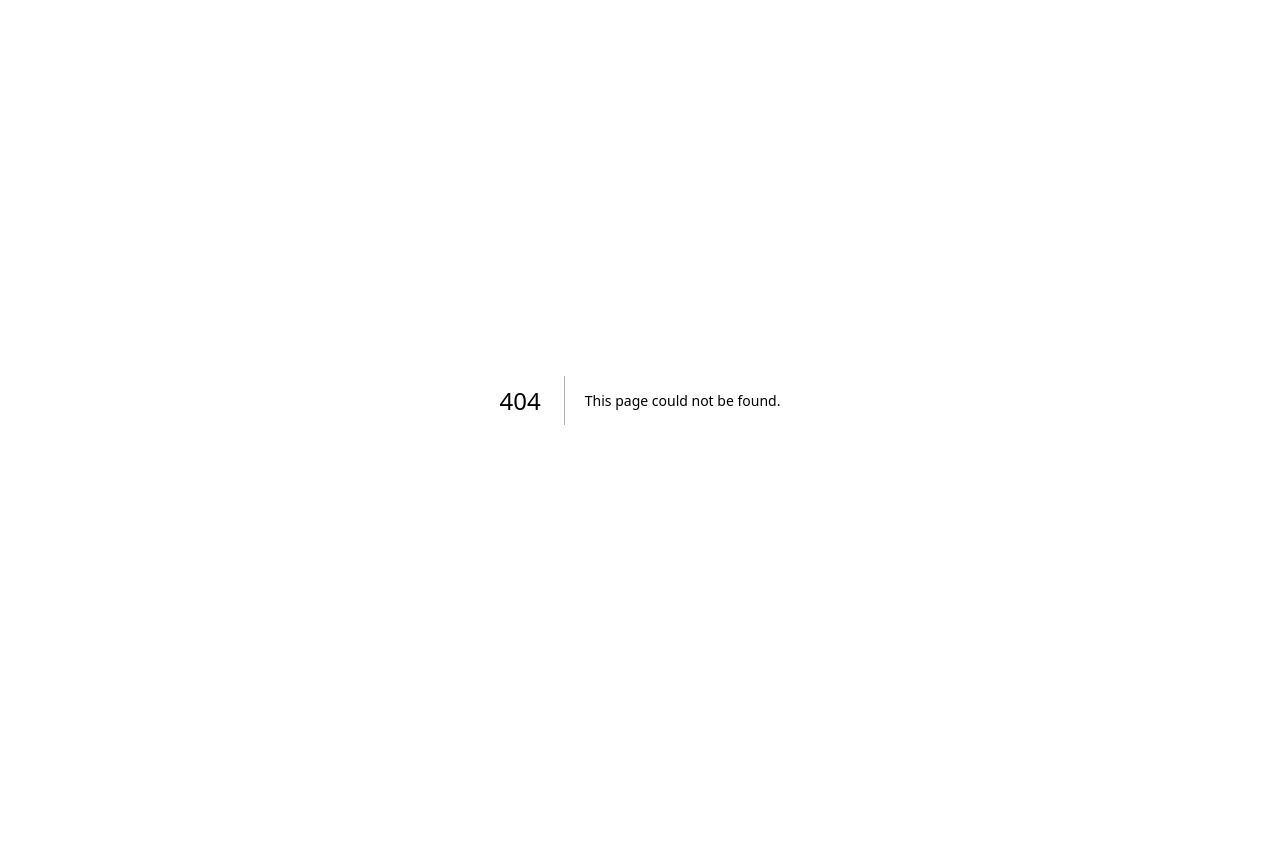
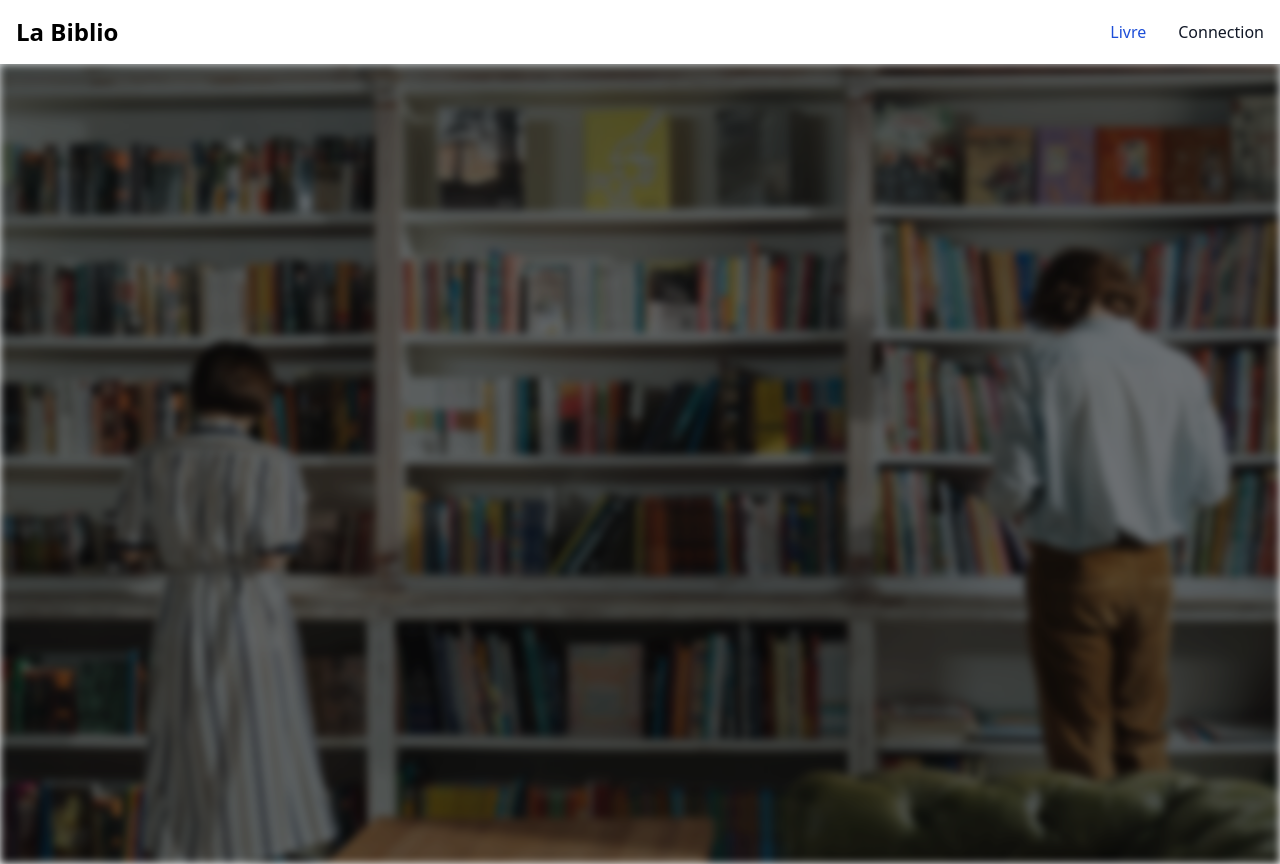
Before and after one commit to Fred-18/labibliothequefrontend, a Next.js app: page /HomePage in a window 1280 px wide. Before the commit this address had no page. Before the commit the page ends 800 px from the top, so only its background shows below. Built offline with nearby package versions, Linux system fonts and the light colour scheme.

Commit message:
Ajout axios et Ajoue de page login et home

```diff
--- a/package.json
+++ b/package.json
@@ -10,6 +10,7 @@
   },
   "dependencies": {
     "autoprefixer": "10.4.14",
+    "axios": "^1.5.0",
     "eslint": "8.47.0",
     "eslint-config-next": "13.4.13",
     "next": "13.4.13",
--- /dev/null
+++ b/src/components/Navbar.js
@@ -0,0 +1,63 @@
+import { Container } from "postcss";
+import React from "react";
+
+export const Navbar = () => {
+  return (
+    <>
+      <nav class="bg-white border-gray-200 dark:bg-gray-900">
+        <div class="max-w-screen-xl flex flex-wrap items-center justify-between mx-auto p-4">
+          <a href="https://flowbite.com/" class="flex items-center">
+            <span class="self-center text-2xl font-semibold whitespace-nowrap dark:text-white">
+              La Biblio
+            </span>
+          </a>
+          <button
+            data-collapse-toggle="navbar-default"
+            type="button"
+            class="inline-flex items-center p-2 w-10 h-10 justify-center text-sm text-gray-500 rounded-lg md:hidden hover:bg-gray-100 focus:outline-none focus:ring-2 focus:ring-gray-200 dark:text-gray-400 dark:hover:bg-gray-700 dark:focus:ring-gray-600"
+            aria-controls="navbar-default"
+            aria-expanded="false"
+          >
+            <span class="sr-only">Open main menu</span>
+            <svg
+              class="w-5 h-5"
+              aria-hidden="true"
+              xmlns="http://www.w3.org/2000/svg"
+              fill="none"
+              viewBox="0 0 17 14"
+            >
+              <path
+                stroke="currentColor"
+                stroke-linecap="round"
+                stroke-linejoin="round"
+                stroke-width="2"
+                d="M1 1h15M1 7h15M1 13h15"
+              />
+            </svg>
+          </button>
+          <div class="hidden w-full md:block md:w-auto" id="navbar-default">
+            <ul class="font-medium flex flex-col p-4 md:p-0 mt-4 border border-gray-100 rounded-lg bg-gray-50 md:flex-row md:space-x-8 md:mt-0 md:border-0 md:bg-white dark:bg-gray-800 md:dark:bg-gray-900 dark:border-gray-700">
+              <li>
+                <a
+                  href="#"
+                  class="block py-2 pl-3 pr-4 text-white bg-blue-700 rounded md:bg-transparent md:text-blue-700 md:p-0 dark:text-white md:dark:text-blue-500"
+                  aria-current="page"
+                >
+                  Livre
+                </a>
+              </li>
+              <li>
+                <a
+                  href="#"
+                  class="block py-2 pl-3 pr-4 text-gray-900 rounded hover:bg-gray-100 md:hover:bg-transparent md:border-0 md:hover:text-blue-700 md:p-0 dark:text-white md:dark:hover:text-blue-500 dark:hover:bg-gray-700 dark:hover:text-white md:dark:hover:bg-transparent"
+                >
+                  Connection
+                </a>
+              </li>
+            </ul>
+          </div>
+        </div>
+      </nav>
+    </>
+  );
+};
--- /dev/null
+++ b/src/pages/HomePage.js
@@ -0,0 +1,21 @@
+import React from "react";
+import bglogin from "../../public/bglogin.jpg";
+import Image from "next/image";
+import { Navbar } from "@/components/Navbar";
+
+const HomePage = () => {
+  return (
+    <>
+      <Navbar />
+      <main className="h-screen flex justify-center">
+        <Image
+          className="h-full absolute z-[-1] blur-sm brightness-50 "
+          src={bglogin}
+          alt="bg"
+        />
+      </main>
+    </>
+  );
+};
+
+export default HomePage;
--- /dev/null
+++ b/src/pages/LoginPage.js
@@ -0,0 +1,71 @@
+import React, { useState } from "react";
+import bglogin from "../../public/bglogin.jpg";
+import Image from "next/image";
+import axios from "axios";
+
+const LoginPage = () => {
+  const [email, setEmail] = useState("");
+  const [password, setPassword] = useState("");
+  const [error, setError] = useState(null);
+
+  const handleSubmit = async (event) => {
+    event.preventDefault();
+    setEmail(true);
+    setPassword(true);
+    setError(null);
+
+    const datas = {
+      headers: {
+        "Content-Type": "application/json",
+      },
+      email: email,
+      password: password,
+    };
+    console.log(datas);
+    axios
+      .post("http://localhost:8080/token", datas)
+      .then((response) => {
+        console.log(response);
+      })
+      .catch((error) => {
+        console.log(error);
+      });
+  };
+
+  return (
+    <main className="h-screen flex items-center justify-center flex-col gap-6">
+      <Image
+        className="h-full absolute z-[-1] blur-sm brightness-50 "
+        src={bglogin}
+        alt="bg"
+      />
+      <h1 className="text-4xl text-white font-bold underline">Login</h1>
+      <form onSubmit={handleSubmit}>
+        {" "}
+        {/* Ajout du formulaire avec gestionnaire de soumission */}
+        <input
+          className="myInput"
+          type="text"
+          placeholder="Email"
+          value={email}
+          onChange={(e) => setEmail(e.target.value)}
+          required
+        />
+        <input
+          className="myInput"
+          type="password"
+          placeholder="Password"
+          value={password}
+          onChange={(e) => setPassword(e.target.value)}
+          required
+        />
+        <button className="myButton flex" type="submit" onSubmit={handleSubmit}>
+          Envoyer
+        </button>
+        {/* Bouton de soumission */}
+      </form>
+    </main>
+  );
+};
+
+export default LoginPage;
--- a/src/pages/_app.js
+++ b/src/pages/_app.js
@@ -1,5 +1,5 @@
-import '@/styles/globals.css'
+import "@/styles/globals.css";
 
 export default function App({ Component, pageProps }) {
-  return <Component {...pageProps} />
+  return <Component {...pageProps} />;
 }
--- a/src/pages/login.js
+++ /dev/null
@@ -1,20 +0,0 @@
-import React from "react";
-import bglogin from "../../public/bglogin.jpg";
-import Image from "next/image";
-
-const login = () => {
-  return (
-    <main className="h-screen flex items-center justify-center flex-col gap-6">
-      <Image
-        className="h-full absolute z-[-1] blur-sm brightness-50 "
-        src={bglogin}
-        alt="bg"
-      />
-      <h1 className="text-4xl text-white font-bold underline">Login</h1>
-      <input className="myInput" type="text" placeholder="Email" />
-      <input className="myInput" type="password" placeholder="password" />
-    </main>
-  );
-};
-
-export default login;
--- a/src/styles/globals.css
+++ b/src/styles/globals.css
@@ -27,5 +27,9 @@ body {
 }
 
 .myInput {
-  @apply p-3 rounded text-blue-500;
+  @apply p-3 rounded text-black;
 }
+
+.myButton {
+  @apply bg-white p-3 rounded text-blue-500;
+}
```
Also changed, not shown: src/pages/home.js (deleted), 1 other file (tests, documents, lock files or other folders).
